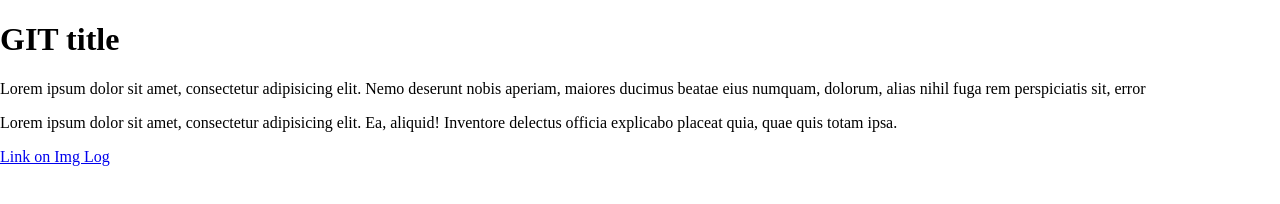
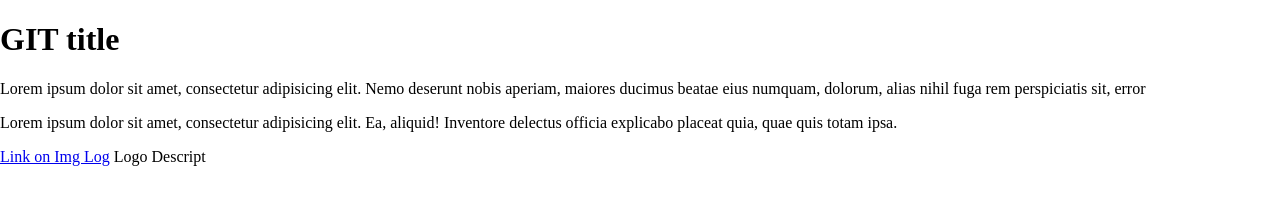
Before and after one commit to mast777/site2, a website: page app/index.html in a window 1280 px wide. Drawn offline with nearby package versions, Linux system fonts and the light colour scheme.

Commit message:
Change index.html for learn more

```diff
--- a/app/index.html
+++ b/app/index.html
@@ -13,6 +13,7 @@
 
 	<div calss="container">
 		<a href="http://links.com/img-log.xml">Link on Img Log</a>
+		<span class="logo-text">Logo Descript</span>
 	</div>
 
 	<script type="text/javascript" src="bower_components/jquery/dist/jquery.js"></script>
```
